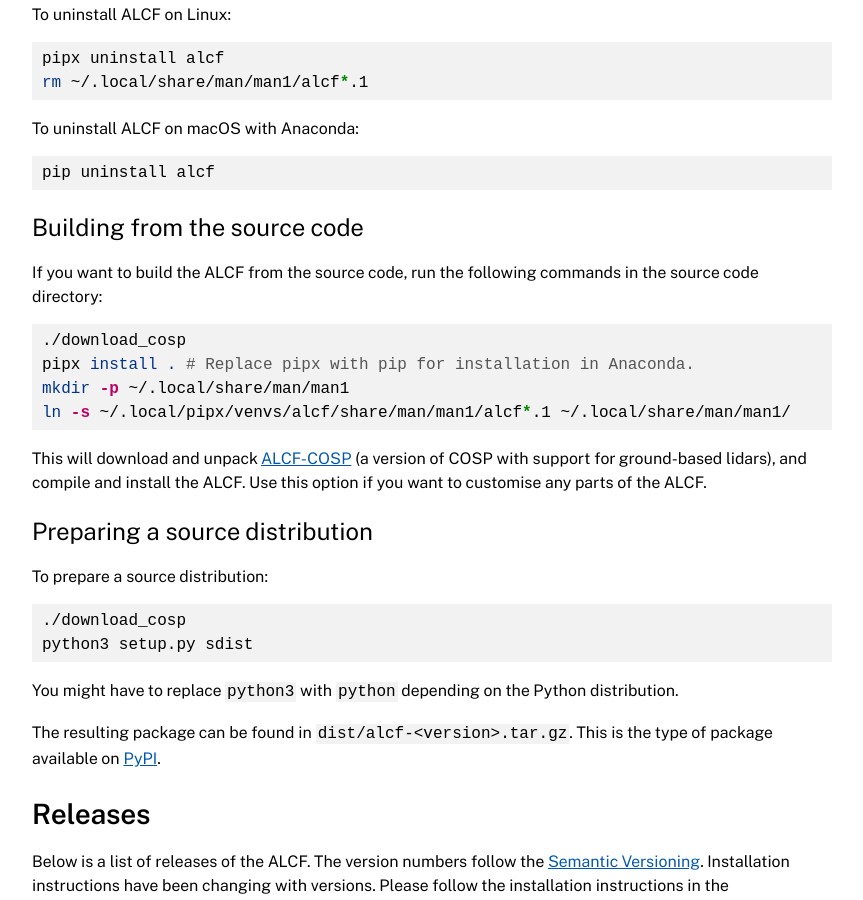
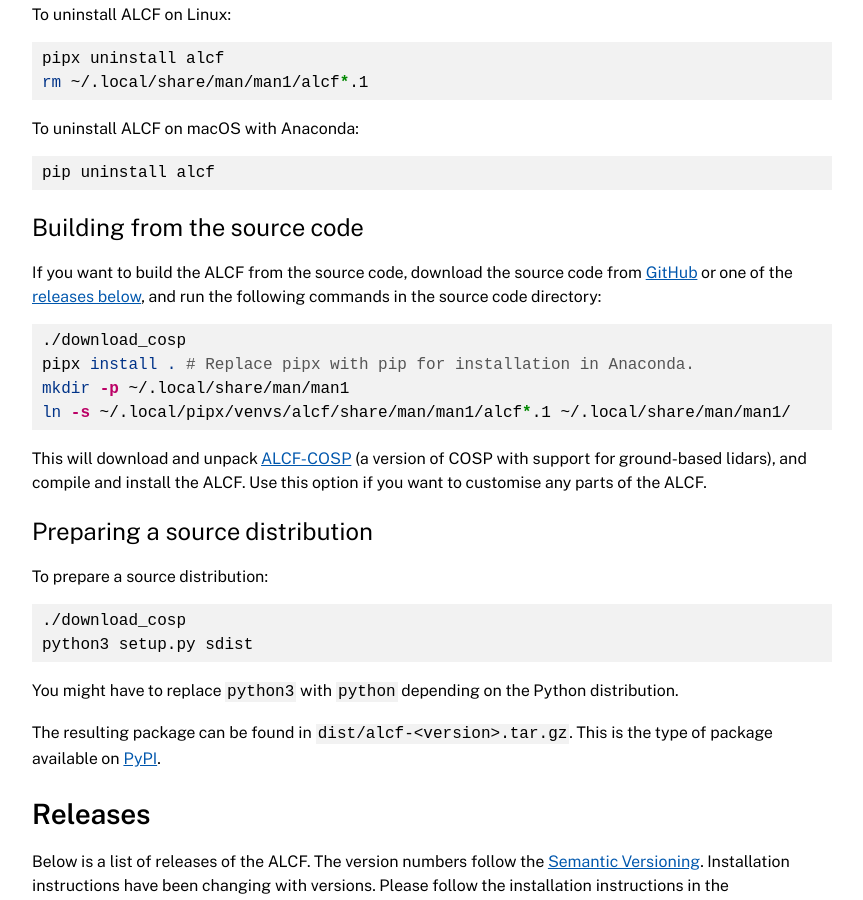
Before and after one commit to alcf-lidar/alcf, a Jekyll site: the page built from docs/installation/index.md, in a window 1280 px wide and 900 px high, scrolled down 3572 px. Shown: the whole window, without its empty margins (208-1071 px from the left). Built offline with Jekyll 4.4.1, drawn with Linux system fonts in a browser that asks for light colours.

Commit message:
docs: Improve source code build instructions

````diff
--- a/docs/installation/index.md
+++ b/docs/installation/index.md
@@ -158,8 +158,9 @@ pip uninstall alcf
 
 ### Building from the source code
 
-If you want to build the ALCF from the source code, run the following commands
-in the source code directory:
+If you want to build the ALCF from the source code, download the source code
+from [GitHub](https://github.com/alcf-lidar/alcf) or one of the [releases
+below](#releases), and run the following commands in the source code directory:
 
 ```sh
 ./download_cosp
````
